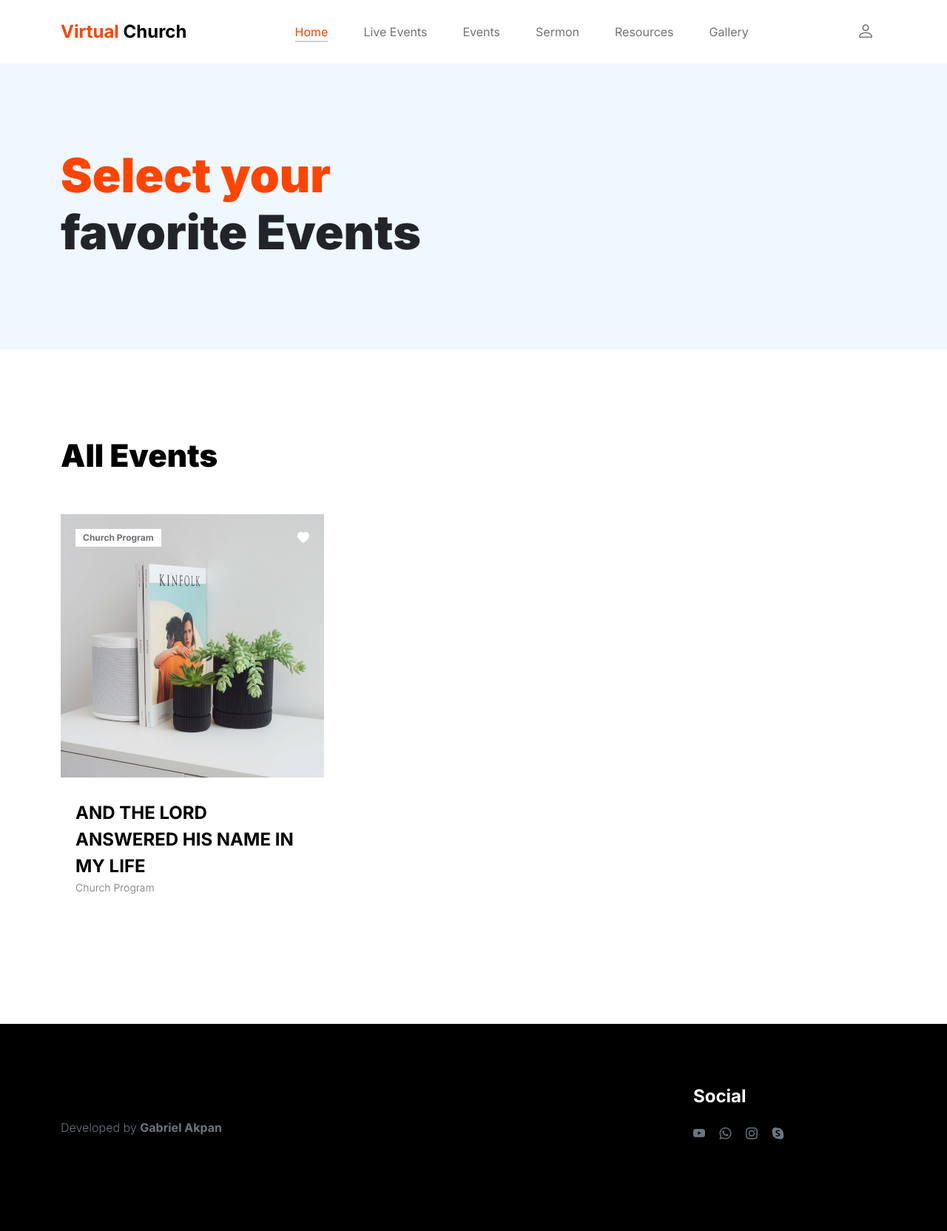
After one commit to gabrieltakpan/VirtualChurch, a Django app: page /event/events/ in a window 1280 px wide. The commit adds this page. Shown: the whole page at 74% size. Run offline with Django 5.2, Linux system fonts and the light colour scheme; data comes from the database, SQL or seed files in the repository; some libraries are stand-ins or nearby versions.

Commit message:
Event Feature Added

```diff
--- /dev/null
+++ b/events/templates/event_list.html
@@ -0,0 +1,62 @@
+{% extends "base.html" %}
+{% load static %}
+{% block content %}
+
+<header class="site-header section-padding d-flex justify-content-center align-items-center">
+    <div class="container">
+        <div class="row">
+
+            <div class="col-lg-10 col-12">
+                <h1>
+                    <span class="d-block text-primary">Select your</span>
+                    <span class="d-block text-dark">favorite Events</span>
+                </h1>
+            </div>
+        </div>
+    </div>
+</header>
+<section class="products section-padding">
+    <div class="container">
+        <div class="row">
+
+
+
+            <div class="col-12">
+                <h2 class="mb-5">All Events</h2>
+            </div>
+            {% for event in events %}
+            <div class="col-lg-4 col-12 mb-3">
+                <div class="product-thumb">
+                    <a href="product-detail.html">
+                        <img src="{% static 'images/product/evan-mcdougall-qnh1odlqOmk-unsplash.jpeg' %}" class="img-fluid product-image" alt="">
+                    </a>
+
+                    <div class="product-top d-flex">
+                        <span class="product-alert">{{ event.event_type }}</span>
+
+                        <a href="#" class="bi-heart-fill product-icon ms-auto"></a>
+                    </div>
+
+                    <div class="product-info d-flex">
+                        <div>
+                            <h5 class="product-title mb-0">
+                                <a href="{% url 'event_details' event.id %}" class="product-title-link">{{ event.title }}</a>
+                            </h5>
+
+                            <p class="product-p">{{ event.event_type }} </p>
+                        </div>
+
+                    </div>
+                </div>
+            </div>
+            {% empty %}
+            <p>No events available.</p>
+            {% endfor %}
+
+
+        </div>
+    </div>
+</section>
+
+
+{% endblock %}
--- a/events/urls.py
+++ b/events/urls.py
@@ -5,4 +5,6 @@ from . import views
 urlpatterns = [
     # Add the path for the live_event view
     path('livestream/', views.live_event, name='live_event'),
+    path('events/', views.event_list, name='event_list'),
+    path('events/<int:event_id>/', views.event_details, name='event_details'),
 ]
--- a/events/views.py
+++ b/events/views.py
@@ -9,3 +9,12 @@ from django.utils.timezone import now
 def live_event(request):
     live_stream = Event.objects.filter(is_live=True).first()
     return render(request, 'live_event.html', {'live_stream': live_stream})
+
+
+def event_list(request):
+    events = Event.objects.all().order_by('-start_date')  # Fetch all events and order by start date (newest first)
+    return render(request, 'event_list.html', {'events': events})
+
+def event_details(request, event_id):
+    event = get_object_or_404(Event, id=event_id)  # Fetch a specific event by its ID or return a 404
+    return render(request, 'event_details.html', {'event': event})
--- a/home/templates/base.html
+++ b/home/templates/base.html
@@ -49,7 +49,7 @@ https://www.tooplate.com/view/2127-little-fashion
                         <span class="navbar-toggler-icon"></span>
                     </button>
 
-                    <a class="navbar-brand" href="index.html">
+                    <a class="navbar-brand" href="{% url 'index' %}">
                         <strong><span>Virtual</span> Church</strong>
                     </a>
 
@@ -62,12 +62,14 @@ https://www.tooplate.com/view/2127-little-fashion
                     <div class="collapse navbar-collapse" id="navbarNav">
                         <ul class="navbar-nav mx-auto">
                             <li class="nav-item">
-                                <a class="nav-link active" href="index.html">Home</a>
+                                <a class="nav-link active" href="{% url 'index' %}">Home</a>
                             </li>
 
                             <li class="nav-item">
                                 <a class="nav-link" href="{% url 'live_event' %}">Live Events</a>
-
+                            </li>
+                            <li class="nav-item">
+                                <a class="nav-link" href="{% url 'event_list' %}">Events</a>
                             </li>
 
                             <li class="nav-item">
@@ -81,17 +83,15 @@ https://www.tooplate.com/view/2127-little-fashion
                             <li class="nav-item">
                                 <a class="nav-link" href="contact.html">Gallery</a>
                             </li>
+                        </ul>
+                        <div class="d-none d-lg-block">
+                            {% if user.is_authenticated %}
+                            <span class="product-p">Welcome: <strong>{{ user.username }}</strong></span>
+                            {% else %}
+                                <a href="sign-in.html" class="bi-person custom-icon me-3"></a>
+                            {% endif %}
+                        </div>
 
-                            <li class="nav-item">
-                              <a class="nav-link" href="contact.html">About Us</a>
-                          </li>
-                        </ul>
-
-                        <div class="d-none d-lg-block">
-                            <a href="sign-in.html" class="bi-person custom-icon me-3"></a>
-
-                            <a href="product-detail.html" class="bi-bag custom-icon"></a>
-                        </div>
                     </div>
                 </div>
             </nav>
--- a/virtual_church/urls.py
+++ b/virtual_church/urls.py
@@ -3,6 +3,7 @@ from django.urls import path, include
 from django.conf import settings
 from django.conf.urls.static import static  # Import static helper function
 from home import views
+
 
 urlpatterns = [
     path('admin/', admin.site.urls),
@@ -13,6 +14,7 @@ urlpatterns = [
     path('resources/', views.resources, name='resources'),
     path('sermons/', views.sermon_list, name='sermon_list'),  # List view
     path('sermons/<int:pk>/', views.sermon_detail, name='sermon_detail'),
+
 ]
 
 # Serve media files during development
```
Also changed, not shown: events/templates/event_details.html (added, +68 -0 lines), events/templates/live_event.html (+22 -5 lines).
